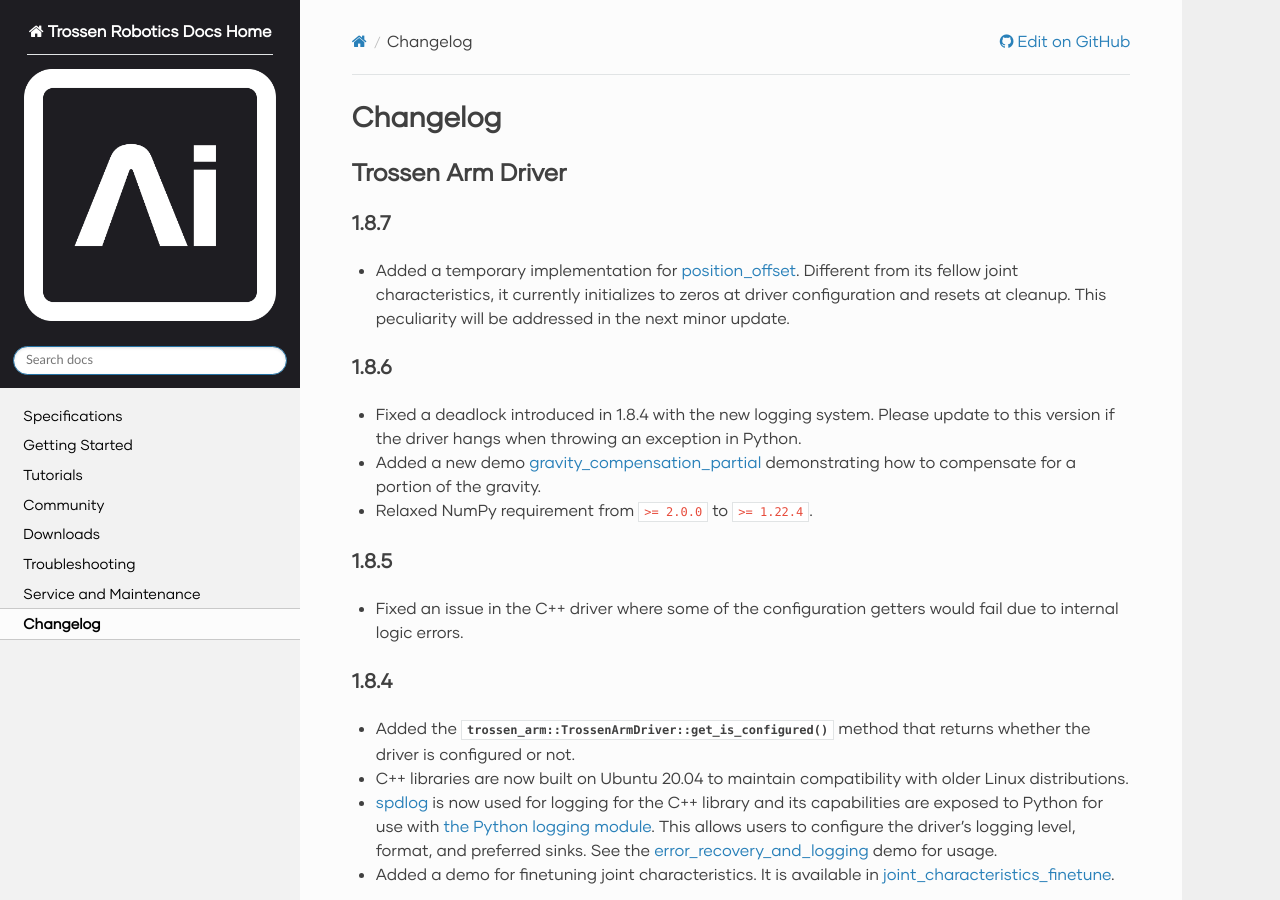
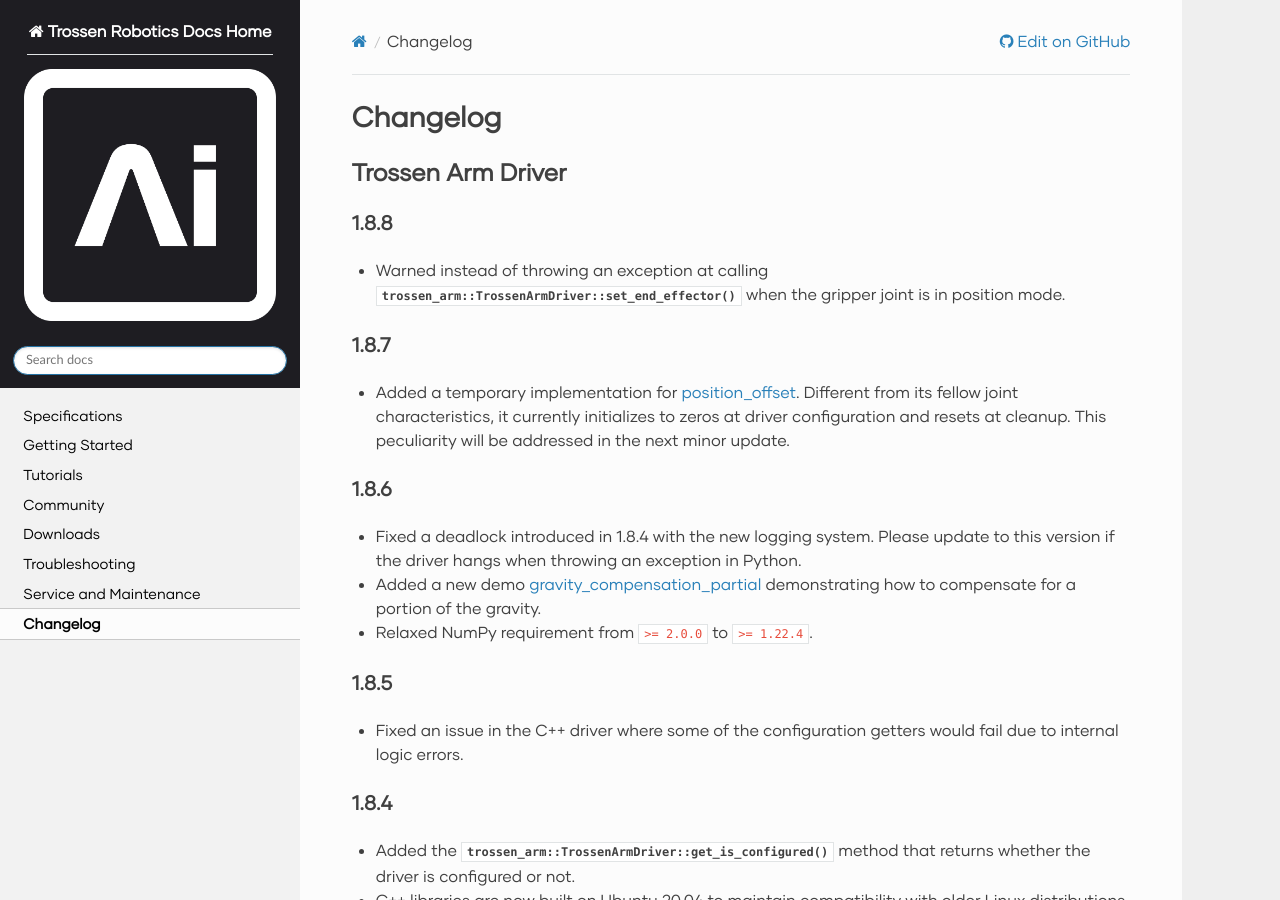
Before and after one commit to TrossenRobotics/trossen_arm, a Sphinx documentation site: the page built from docs/changelog.rst, in a window 1280 px wide and 900 px high. Built offline with Sphinx 7.4.7 and the Read the Docs theme 3.1.0, drawn with Linux system fonts in a browser that asks for light colours; some web fonts are replaced; pages that are not in the unit, such as notebooks, are missing from menus.

Commit message:
added changelog for driver 188

```diff
--- a/docs/changelog.rst
+++ b/docs/changelog.rst
@@ -4,6 +4,11 @@ Changelog
 
 Trossen Arm Driver
 ==================
+
+1.8.8
+-----
+
+- Warned instead of throwing an exception at calling :func:`trossen_arm::TrossenArmDriver::set_end_effector` when the gripper joint is in position mode.
 
 1.8.7
 -----
```
